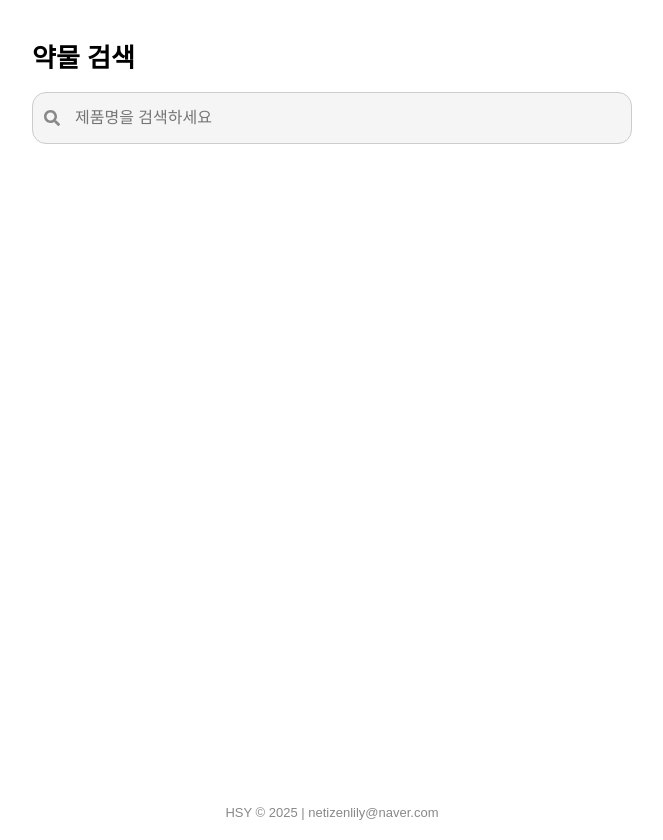
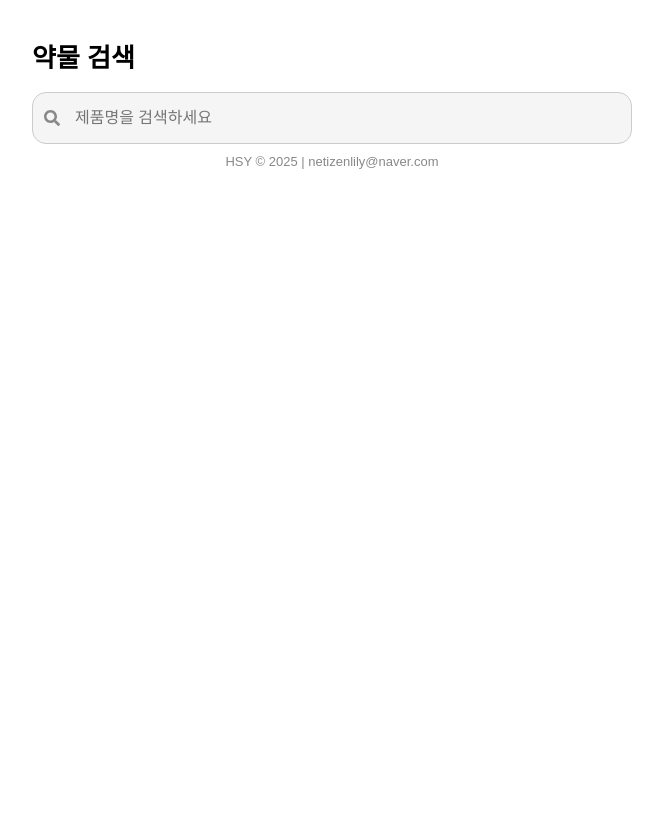
Before and after one commit to dasampharm/dasanpharm, a React (Create React App) app: page / in a window 1280 px wide. Shown: the whole page, without its empty margins (308-971 px from the left). After the commit the page ends 800 px from the top, so only its background shows below. Built offline with nearby package versions, Linux system fonts and the light colour scheme.

Commit message:
Update_1039

```diff
--- a/src/App.js
+++ b/src/App.js
@@ -67,8 +67,7 @@ function App() {
   };
 
   return (
-    <div style={{ padding: "20px", fontFamily: "sans-serif", maxWidth: "600px", margin: "0 auto", height: "100vh", overflow: "hidden", display: "flex", flexDirection: "column" }}>
-      <div style={{ flexShrink: 0 }}>
+    <div style={{ padding: "20px", fontFamily: "sans-serif", maxWidth: "600px", margin: "0 auto" }}>
       <h1 style={{ fontSize: "26px" }}>약물 검색</h1>
       <div style={{ display: "flex", gap: "8px" }}>
         <div style={{ position: "relative", flexGrow: 1 }}>
@@ -96,11 +95,9 @@ function App() {
           </ul>
         </div>
       </div>
-      </div>
 
-      <div style={{ flexGrow: 1, overflowY: "auto", marginTop: "20px" }}>
       {(selectedDrug || selectedCategory) && (
-          <div>
+        <div style={{ marginTop: "20px" }}>
           {selectedDrug && (
             <div style={{ marginBottom: "10px", fontSize: "16px" }}>
               성분: {selectedDrug["성분"]}<br />
@@ -156,9 +153,8 @@ function App() {
           </div>
         </div>
       )}
-      </div>
 
-      <footer style={{ flexShrink: 0, marginTop: "10px", fontSize: "13px", color: "#888", textAlign: "center" }}>
+      <footer style={{ marginTop: "10px", fontSize: "13px", color: "#888", textAlign: "center" }}>
         HSY © 2025 | netizenlily@naver.com
       </footer>
     </div>
```
Lines whose indentation alone changed are shown as unchanged.
